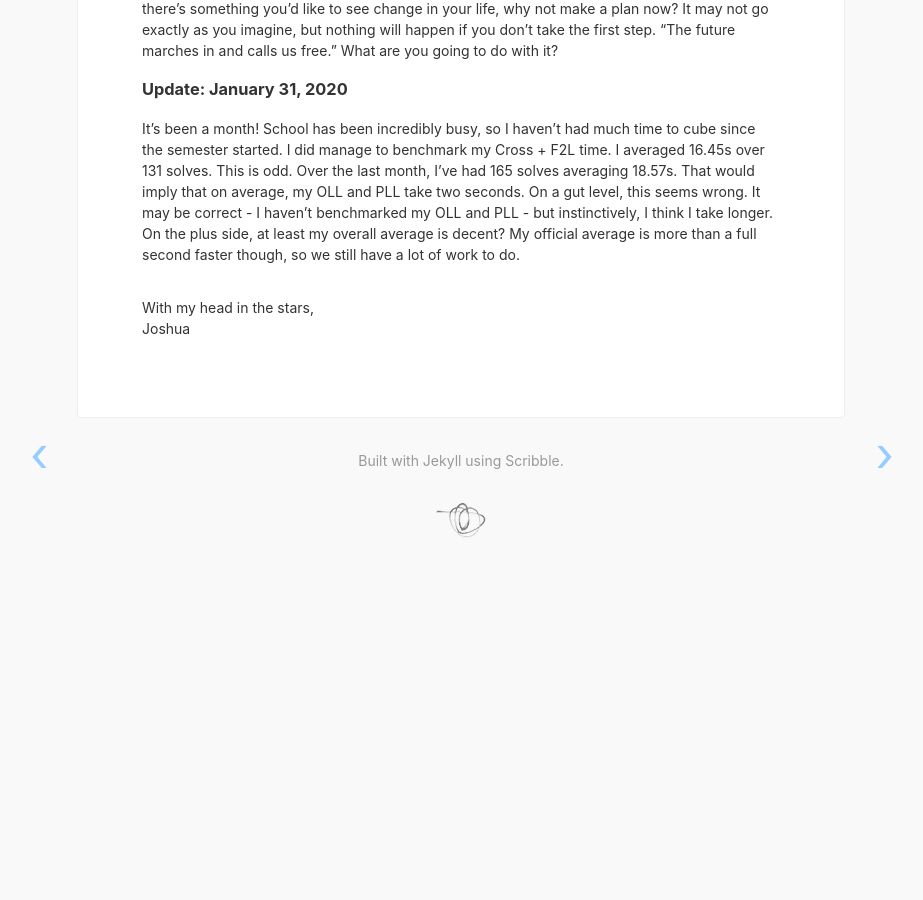
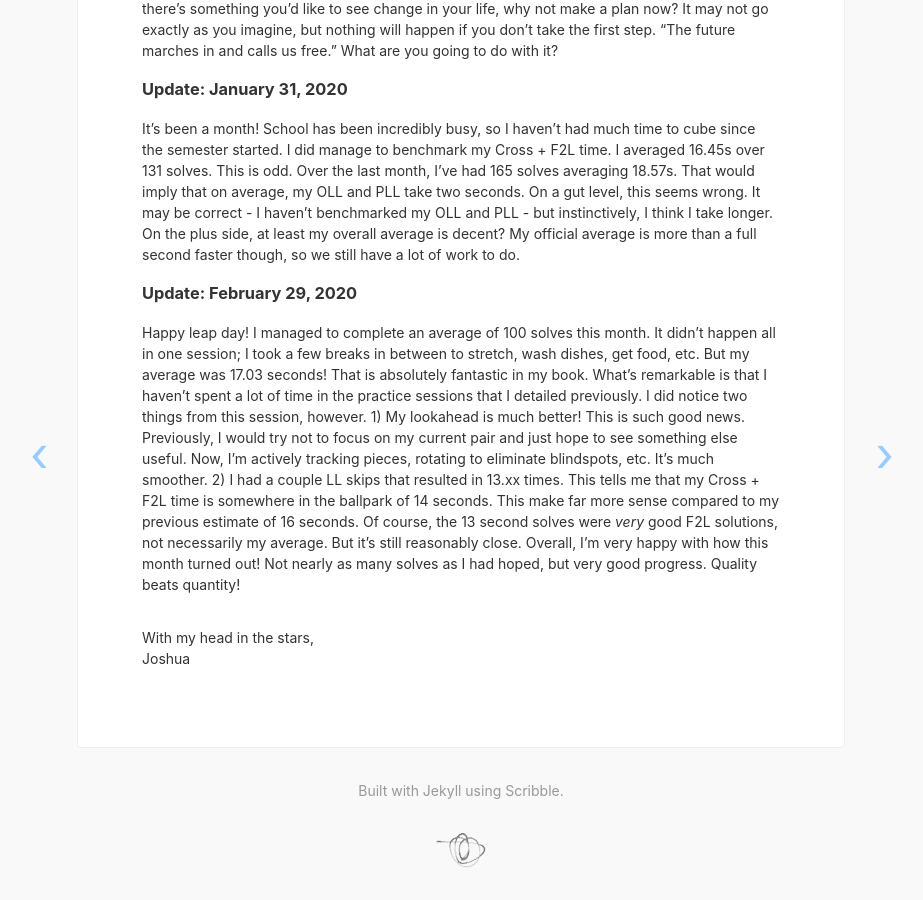
Before and after one commit to joshuacherian/joshuacherian.github.io, a Jekyll site: the page built from _posts/2019-12-19-Road-to-Sub_15.md, in a window 1280 px wide and 900 px high, scrolled down 3429 px. Shown: the whole window, without its empty margins (179-1102 px from the left). Built offline with Jekyll 4.4.1, drawn with Linux system fonts in a browser that asks for light colours; nearby versions of some CDN libraries; before the commit the page ends 3999 px from its top, so only the background shows below that.

Commit message:
Road to Sub-15 February update

```diff
--- a/_posts/2019-12-19-Road-to-Sub_15.md
+++ b/_posts/2019-12-19-Road-to-Sub_15.md
@@ -65,3 +65,6 @@ The future is exciting. The point of this exercise is to inspire hope beyond jus
 
 ### Update: January 31, 2020
 It's been a month! School has been incredibly busy, so I haven't had much time to cube since the semester started. I did manage to benchmark my Cross + F2L time. I averaged 16.45s over 131 solves. This is odd. Over the last month, I've had 165 solves averaging 18.57s. That would imply that on average, my OLL and PLL take two seconds. On a gut level, this seems wrong. It may be correct - I haven't benchmarked my OLL and PLL - but instinctively, I think I take longer. On the plus side, at least my overall average is decent? My official average is more than a full second faster though, so we still have a lot of work to do.
+
+### Update: February 29, 2020
+Happy leap day! I managed to complete an average of 100 solves this month. It didn't happen all in one session; I took a few breaks in between to stretch, wash dishes, get food, etc. But my average was 17.03 seconds! That is absolutely fantastic in my book. What's remarkable is that I haven't spent a lot of time in the practice sessions that I detailed previously. I did notice two things from this session, however. 1) My lookahead is much better! This is such good news. Previously, I would try not to focus on my current pair and just hope to see something else useful. Now, I'm actively tracking pieces, rotating to eliminate blindspots, etc. It's much smoother. 2) I had a couple LL skips that resulted in 13.xx times. This tells me that my Cross + F2L time is somewhere in the ballpark of 14 seconds. This make far more sense compared to my previous estimate of 16 seconds. Of course, the 13 second solves were *very* good F2L solutions, not necessarily my average. But it's still reasonably close. Overall, I'm very happy with how this month turned out! Not nearly as many solves as I had hoped, but very good progress. Quality beats quantity!
```
